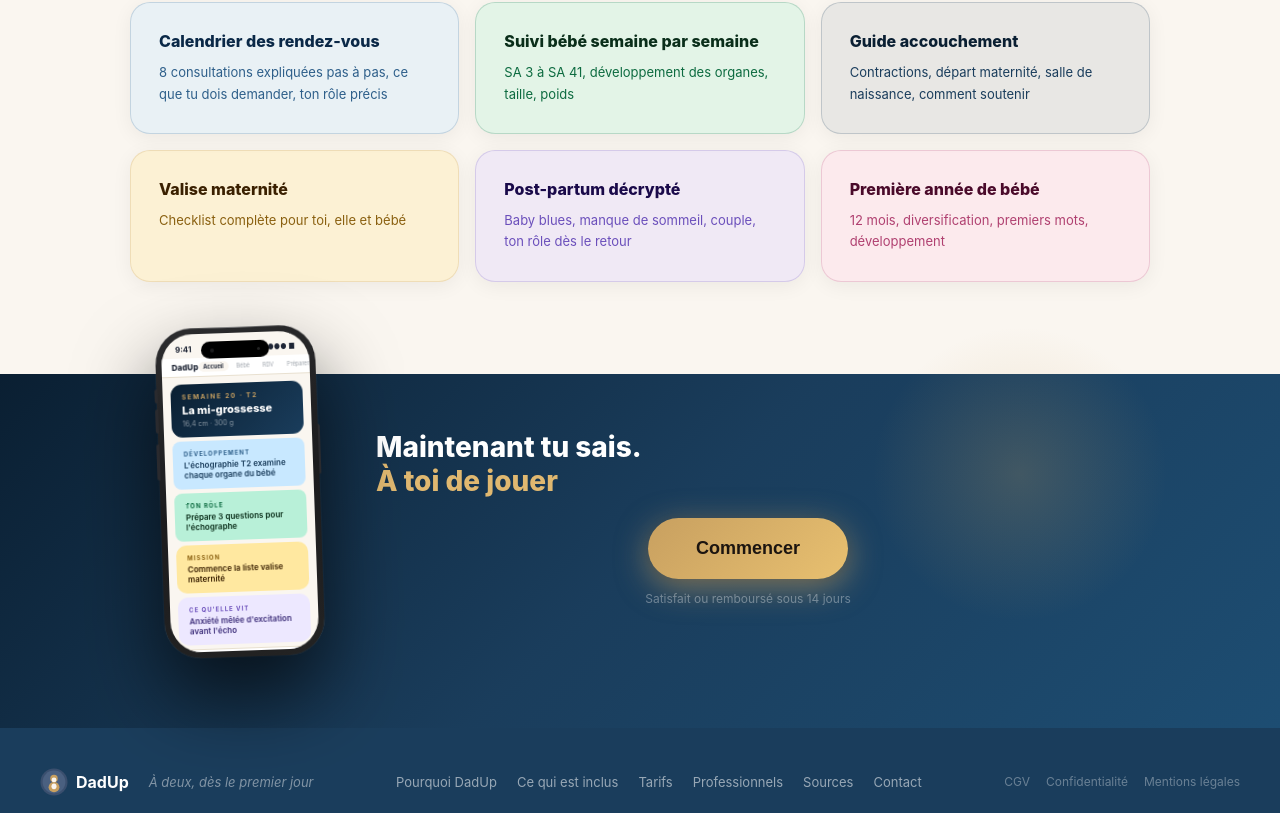
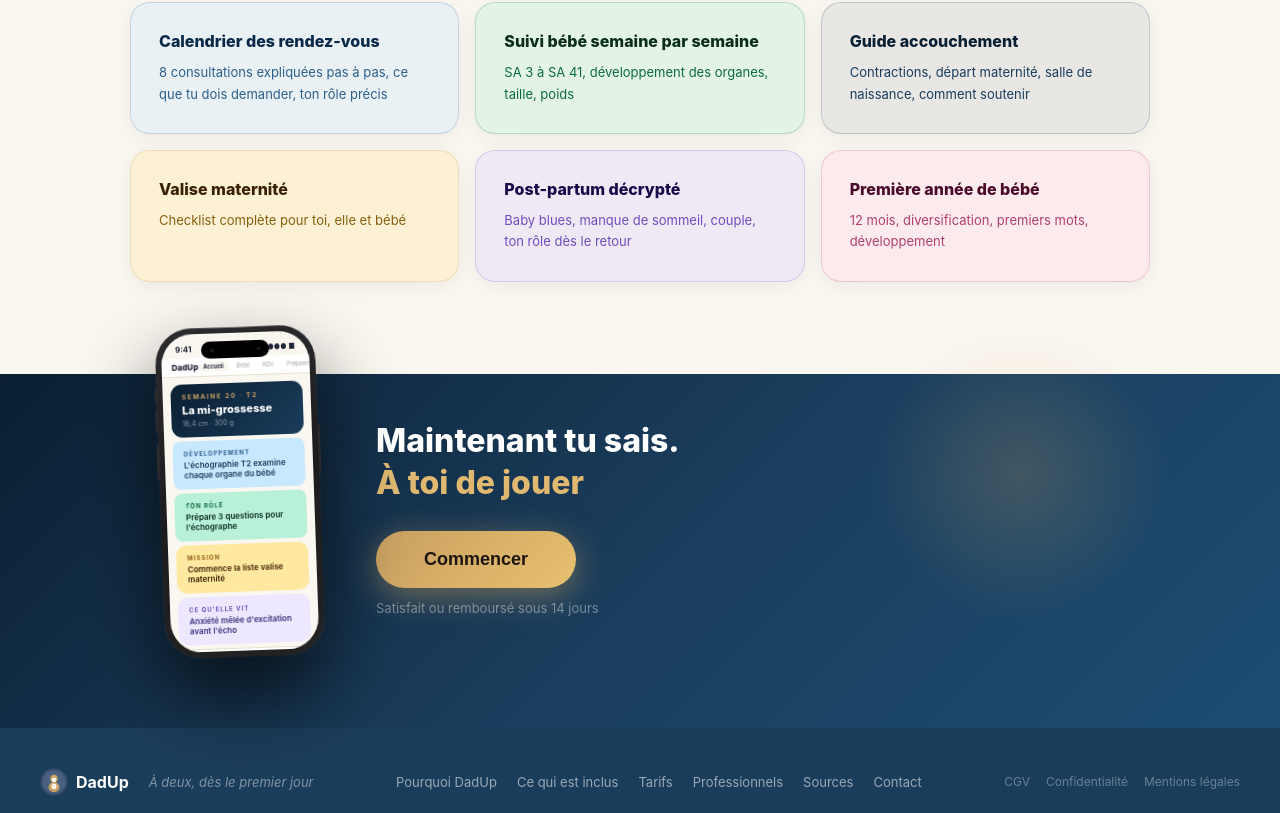
Before and after one commit to Julproject/dadup, a Next.js app: page /inclus in a window 1280 px wide. Shown: the part 445-1258 px from the top of the page. Built offline with nearby package versions, Linux system fonts and the light colour scheme.

Commit message:
Update page.tsx

```diff
--- a/app/inclus/page.tsx
+++ b/app/inclus/page.tsx
@@ -176,11 +176,12 @@ export default function InclusPage() {
 
             {/* CTA */}
             <div style={{flex:1}}>
-              <h2 style={{color:'#fff', fontSize:'28px', fontWeight:800, margin:'0 0 20px', lineHeight:1.2}}>Maintenant tu sais.<br/><span style={{color:'#e0b870'}}>À toi de jouer</span></h2>
-              <button onClick={() => setShowModal(true)} style={{background:'linear-gradient(135deg,#c8a060,#e8c070)', color:'#1c1510', border:'none', padding:'20px 48px', borderRadius:'32px', fontSize:'18px', fontWeight:800, cursor:'pointer', boxShadow:'0 8px 32px rgba(200,160,96,0.6), 0 2px 8px rgba(0,0,0,0.2)', display:'block', margin:'0 auto 12px', width:'auto'}}>
+              <h2 style={{color:'#fff', fontSize:'32px', fontWeight:800, margin:'0 0 4px', lineHeight:1.2}}>Maintenant tu sais.</h2>
+              <h2 style={{color:'#e0b870', fontSize:'32px', fontWeight:800, margin:'0 0 28px', lineHeight:1.2}}>À toi de jouer</h2>
+              <button onClick={() => setShowModal(true)} style={{background:'linear-gradient(135deg,#c8a060,#e8c070)', color:'#1c1510', border:'none', padding:'18px 48px', borderRadius:'32px', fontSize:'18px', fontWeight:800, cursor:'pointer', boxShadow:'0 8px 32px rgba(200,160,96,0.5)', display:'block', marginBottom:'12px'}}>
                 Commencer
               </button>
-              <p style={{color:'rgba(255,255,255,0.35)', fontSize:'12px', margin:'12px 0 0', display:'block', textAlign:'center' as const}}>Satisfait ou remboursé sous 14 jours</p>
+              <p style={{color:'rgba(255,255,255,0.4)', fontSize:'13px', margin:0}}>Satisfait ou remboursé sous 14 jours</p>
             </div>
           </div>
         </div>
```
